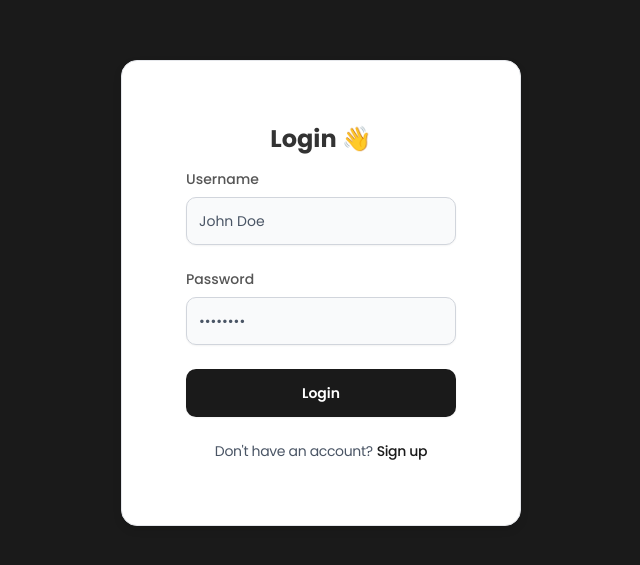
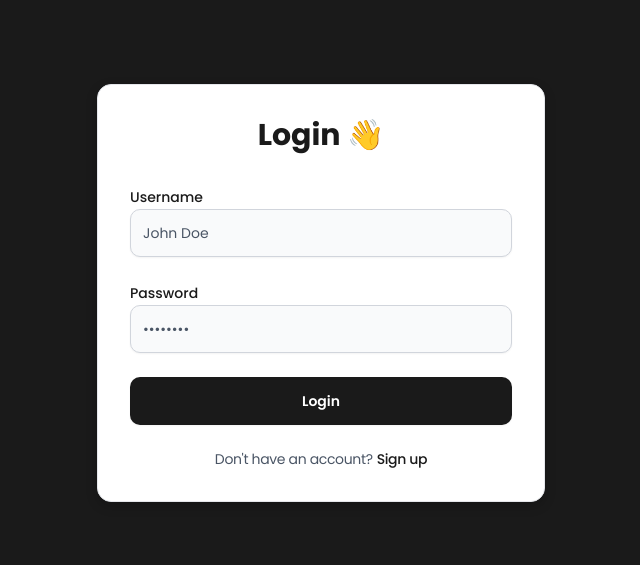
Before and after one commit to SeneshFitzroy/spiritx_compilex_01, a Next.js app: page /signin in a window 1280 px wide. Shown: the part 107-672 px from the top of the page, without its empty margins (319-959 px from the left). Built offline with nearby package versions, Linux system fonts and the light colour scheme.

Commit message:
Update login.css

```diff
--- a/src/app/(authentication)/signin/login.css
+++ b/src/app/(authentication)/signin/login.css
@@ -1,114 +1,14 @@
-/* Login.css */
-
-body {
-    margin: 0;
-    padding: 0;
-    background-color:#212529;
-}
-
+/* login.css */
 .login-container {
-    display: flex;
-    justify-content: center;
-    align-items: center;
-    height: 100vh;
+    background-color: #1A1A1A;
 }
 
 .login-card {
-    background-color: white;
-    padding: 2rem;
-    border-radius: 16px;
-    box-shadow: 0 4px 8px rgba(0, 0, 0, 0.1);
-    max-width: 400px;
-    width: 100%;
+    box-shadow: 0 4px 12px rgba(0, 0, 0, 0.2);
 }
 
-.login-title {
-    margin-bottom: 1rem;
-    font-size: 1.5rem;
-    text-align: center;
-    color: #333;
+/* Subtle focus ring */
+input:focus {
+    outline: none;
+    box-shadow: 0 0 0 2px rgba(26, 26, 26, 0.3);
 }
-
-.form-group {
-    margin-bottom: 1.5rem;
-}
-
-label {
-    display: block;
-    margin-bottom: 0.5rem;
-    color: #555;
-}
-
-.input-field {
-    width: 100%;
-    padding: 0.5rem;
-    border: 1px solid #ddd;
-    border-radius: 8px;
-    outline: none;
-}
-
-.input-field:focus {
-    border-color: #888;
-}
-
-.input-error {
-    border-color: #e74c3c;
-}
-
-.error-text {
-    color: #e74c3c;
-    font-size: 0.875rem;
-    margin-top: 0.25rem;
-}
-
-.error-message {
-    background-color: #e74c3c;
-    color: white;
-    padding: 0.75rem;
-    border-radius: 4px;
-    margin-bottom: 1rem;
-    text-align: center;
-}
-
-.login-button {
-    width: 100%;
-    padding: 0.75rem;
-    background-color: #343A40;
-    color: white;
-    border: none;
-    border-radius: 8px;
-    cursor: pointer;
-    transition: background-color 0.3s;
-}
-
-.login-button:disabled {
-    background-color: #95a5a6;
-    cursor: not-allowed;
-}
-
-.login-button:hover:not(:disabled) {
-    background-color:#212529;
-}
-
-.signup-link {
-    margin-top: 1.5rem;
-    text-align: center;
-}
-
-.signup-link a {
-    color: #3498db;
-    text-decoration: none;
-}
-
-.signup-link a:hover {
-    text-decoration: underline;
-}
-
-.loading-screen {
-    display: flex;
-    justify-content: center;
-    align-items: center;
-    height: 100vh;
-    font-size: 1.5rem;
-    color: #555;
-}
```
